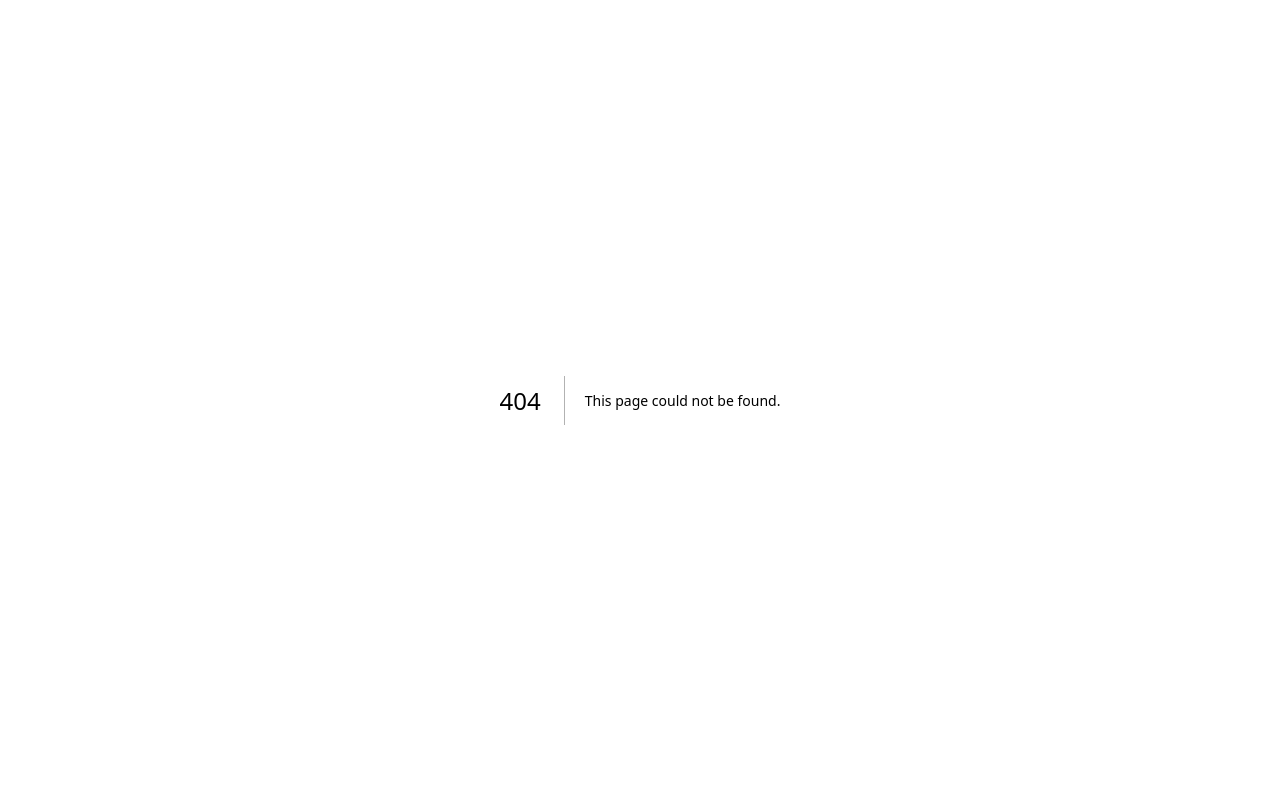
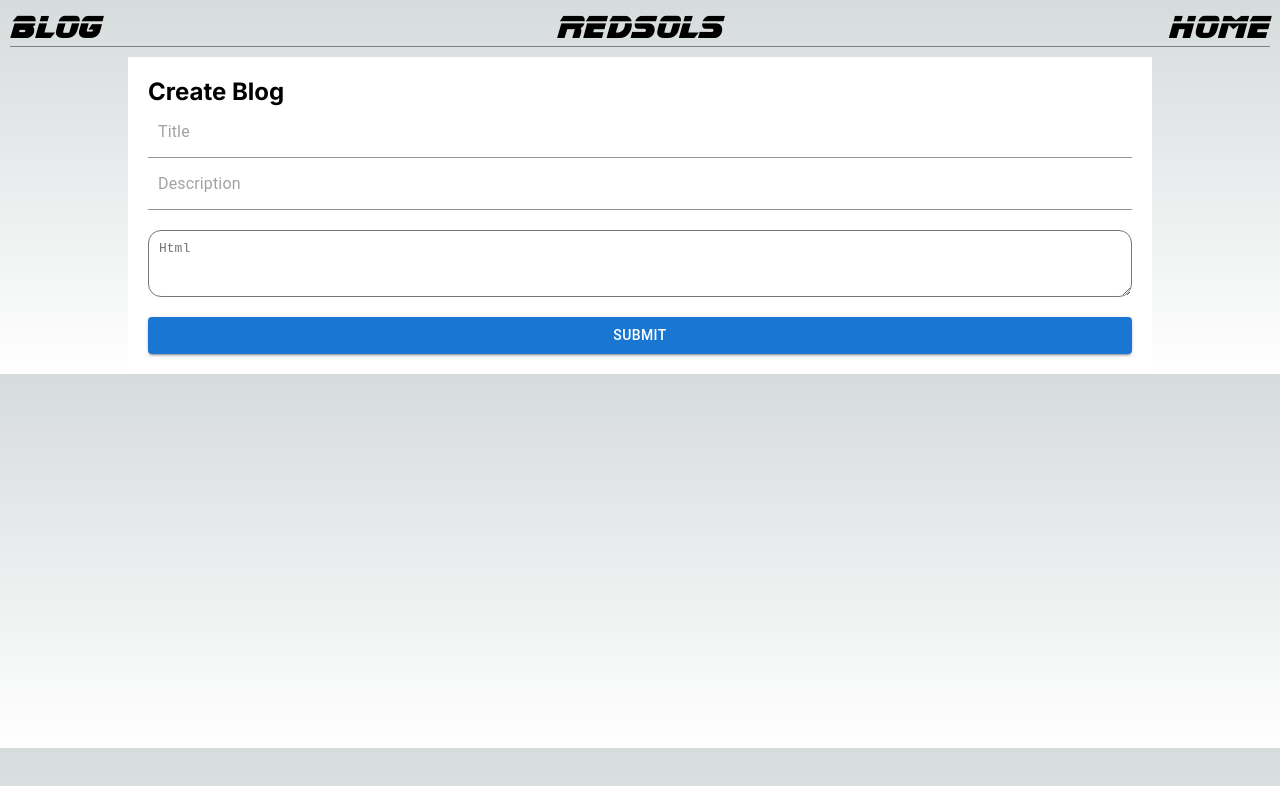
Before and after one commit to YashwanthReddyVeesarapu/MyBlog, a Next.js app: page /hellobello in a window 1280 px wide. Before the commit this address had no page. Shown: the top 786 px of the page. Built offline with nearby package versions, Linux system fonts and the light colour scheme.

Commit message:
Auto update

```diff
--- a/package.json
+++ b/package.json
@@ -8,9 +8,11 @@
     "start": "next start",
     "lint": "next lint",
     "export": "next export"
-
   },
   "dependencies": {
+    "@emotion/react": "^11.11.1",
+    "@emotion/styled": "^11.11.0",
+    "@mui/material": "^5.14.20",
     "axios": "^1.6.2",
     "next": "14.0.3",
     "react": "^18",
--- /dev/null
+++ b/src/app/hellobello/page.tsx
@@ -0,0 +1,81 @@
+"use client";
+
+import MainLayout from "@/layouts/MainLayout";
+import {
+  Button,
+  CircularProgress,
+  Input,
+  TextareaAutosize,
+} from "@mui/material";
+import styles from "../styles.module.scss";
+import React, { useState } from "react";
+import { apiInstance } from "@/utils/apiInstance";
+
+const page = () => {
+  const [title, setTitle] = useState("");
+  const [description, setDescription] = useState("");
+  const [info, setInfo] = useState("");
+
+  const [loading, setLoading] = useState(false);
+
+  const handleSubmit = async (e: React.FormEvent) => {
+    e.preventDefault();
+    setLoading(true);
+
+    const data = await apiInstance
+      .post("/blogs", {
+        title,
+        description,
+        info,
+      })
+      .catch((e) => alert(e));
+    setLoading(false);
+  };
+
+  return (
+    <MainLayout>
+      <div className={styles.hellobello}>
+        <div className={styles.hello}>
+          <h2>Create Blog</h2>
+          <form
+            onSubmit={(e: any) => handleSubmit(e)}
+            className={styles.container}
+          >
+            <Input
+              name="title"
+              placeholder="Title"
+              onChange={(e) => setTitle(e.target.value)}
+            />
+            <Input
+              name="description"
+              placeholder="Description"
+              onChange={(e) => setDescription(e.target.value)}
+            />
+            <TextareaAutosize
+              name="info"
+              placeholder="Html"
+              onChange={(e) => setInfo(e.target.value)}
+              minRows={3}
+            />
+
+            {/* Submit Button */}
+            <Button
+              variant={"contained"}
+              type="submit"
+              value="Submit"
+              className="submit-button"
+            >
+              {loading ? <CircularProgress /> : "Submit"}
+            </Button>
+          </form>
+        </div>
+
+        <div className={styles.viewer}>
+          <div dangerouslySetInnerHTML={{ __html: info || "" }} />
+        </div>
+      </div>
+    </MainLayout>
+  );
+};
+
+export default page;
--- /dev/null
+++ b/src/app/styles.module.scss
@@ -0,0 +1,34 @@
+.hellobello {
+  width: 80%;
+
+  .hello {
+    display: flex;
+    padding: 20px;
+    background-color: white;
+    flex-direction: column;
+    color: black;
+
+    .container {
+      display: flex;
+      flex-direction: column;
+      width: 100%;
+
+      input {
+        margin: 10px;
+      }
+
+      textarea {
+        margin: 20px 0;
+        background-color: white;
+        border-radius: 1em;
+        padding: 10px;
+        font-size: 1em;
+        color: black;
+      }
+    }
+  }
+
+  .viewer {
+    color: white;
+  }
+}
```
Also changed, not shown: 1 other file (tests, documents, lock files or other folders).
